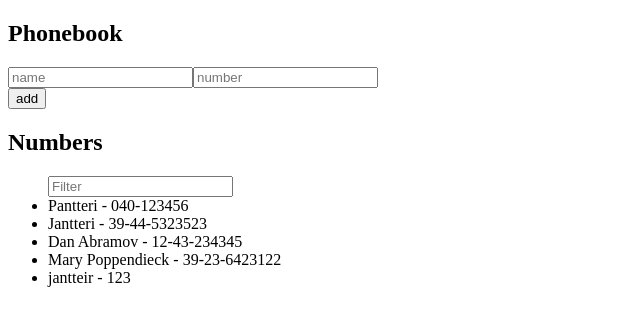
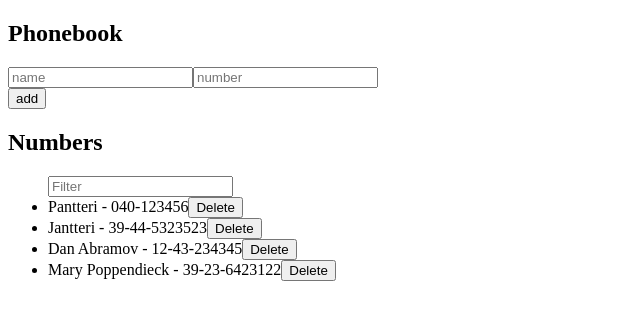
Before and after one commit to MaRo727/2.6tht-eteenpain, a React (Create React App) app: page / in a window 1280 px wide. Shown: the top 326 px of the page, without its empty margins (0-640 px from the left). Built offline with nearby package versions, Linux system fonts and the light colour scheme; data requests are answered from the project's data file.

Commit message:
2.14 valmis

```diff
--- a/db.json
+++ b/db.json
@@ -19,11 +19,6 @@
       "name": "Mary Poppendieck",
       "number": "39-23-6423122",
       "id": 4
-    },
-    {
-      "name": "jantteir",
-      "number": "123",
-      "id": 5
     }
   ]
 }
--- a/src/App.jsx
+++ b/src/App.jsx
@@ -55,6 +55,15 @@ const App = () => {
     const filterPersons = persons.filter((person) =>
     person.name.toLowerCase().includes(newSearch.toLowerCase()));
 
+    const removePerson = (id) => {
+      if(window.confirm("Are you sure?")){
+        noteService
+        .remove(id)
+        .then(() => {
+          setPersons(persons.filter(person => person.id !== id));
+        })
+      }
+    }
   return (
     <div>
       <h2>Phonebook</h2>
@@ -75,7 +84,7 @@ const App = () => {
       <ul>
         <Filter filterPersons={filterPersons}
         onSearchChange={handleSearchInputChange}/>
-        <NameList filterPersons={filterPersons}/>
+        <NameList filterPersons={filterPersons} removePerson={removePerson}/>
       </ul>
     </div>
   )
@@ -85,7 +94,8 @@ const NameList = (props) => {
   return (
     <div>
       {props.filterPersons.map((person, index) => (
-        <li key={index}>{person.name} - {person.number}</li>
+        <li key={index}>{person.name} - {person.number}
+         <button onClick={() => props.removePerson(person.id)}>Delete</button></li>
       ))}
     </div>
   )
--- a/src/services/notes.js
+++ b/src/services/notes.js
@@ -13,8 +13,12 @@ const update = (id, newObject) => {
   return axios.put(`${baseUrl}/${id}`, newObject)
 }
 
+const remove = (id) => {
+  return axios.delete(`${baseUrl}/${id}`)
+}
 export default {
   getAll: getAll,
   create: create,
-  update: update
+  update: update,
+  remove: remove
 }
```
